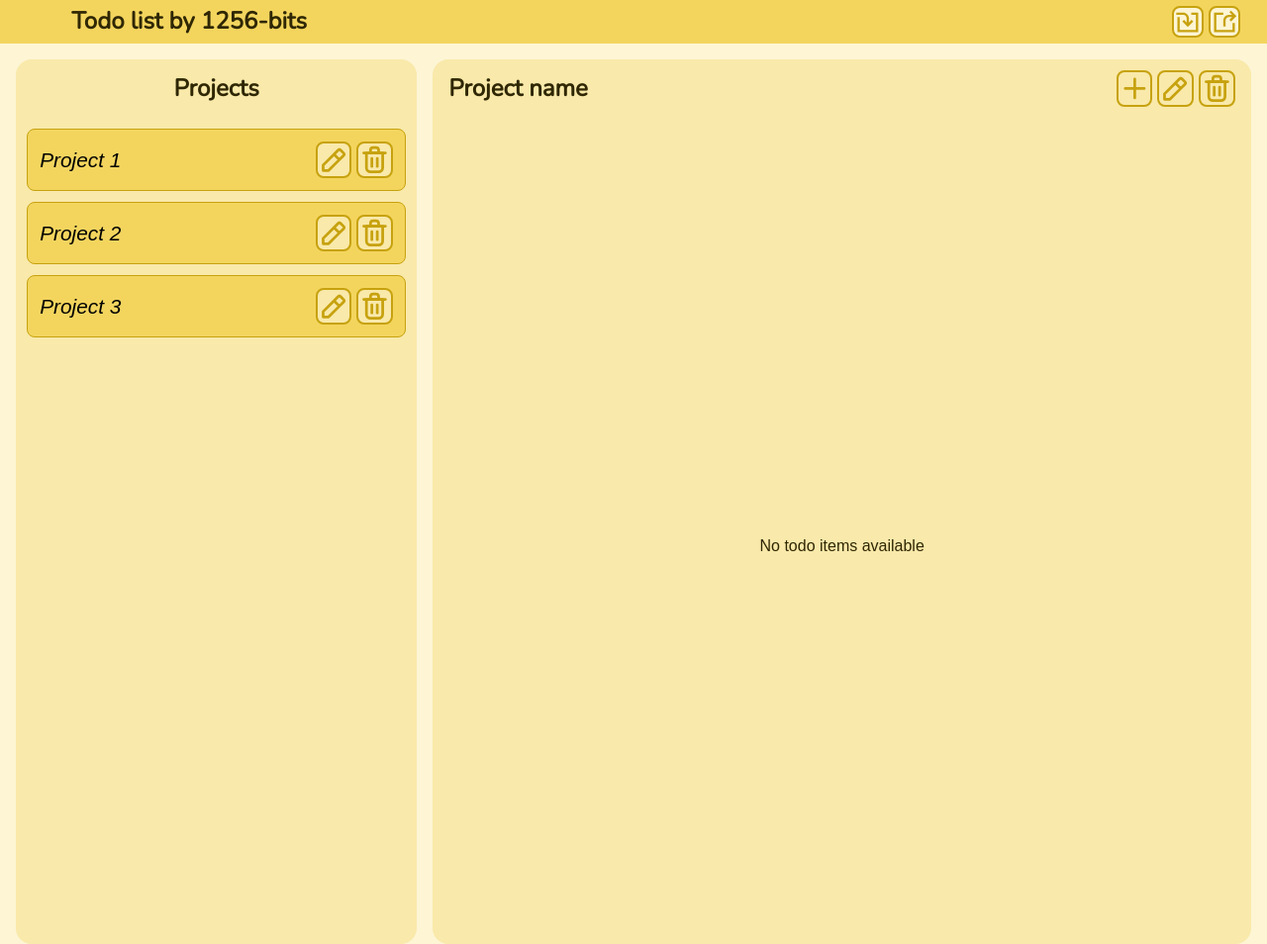
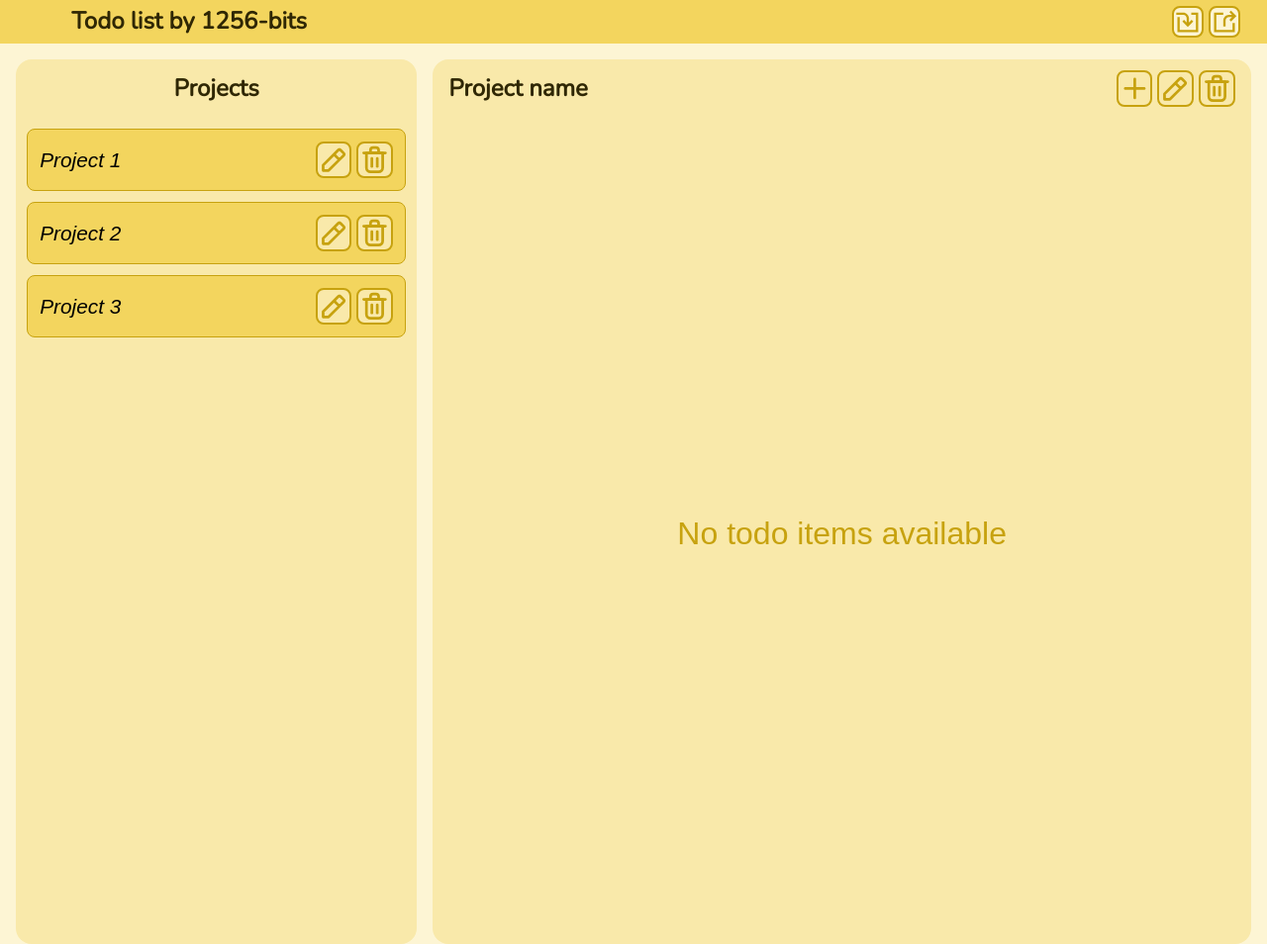
Before and after one commit to 1256-bits/todo-list, a website built with webpack: page index.html in a window 1280 px wide. Shown: the whole page at 99% size. Built offline with nearby package versions, Linux system fonts and the light colour scheme; a web font is replaced by a local one.

Commit message:
Change .no-todo styling to stop the overflow

```diff
--- a/src/main.scss
+++ b/src/main.scss
@@ -4,17 +4,16 @@
 .todo-list {
   margin-right: 1rem;
   width: min(95ch, calc(100% - 1rem));
+  position: relative;
 }
 
 .no-todos {
-  height: 100%;
-  display: flex;
-  display: flex;
-  align-items: center;
-  justify-content: center;
-  height: 100%;
-  align-items: center;
-  justify-content: center;
+  font-size: 2rem;
+  color: var(--accent);
+  position: absolute;
+  left: 50%;
+  top: 50%;
+  transform: translate(-50%, -50%);
 
   &:not(:only-child) {
     display: none;
```
